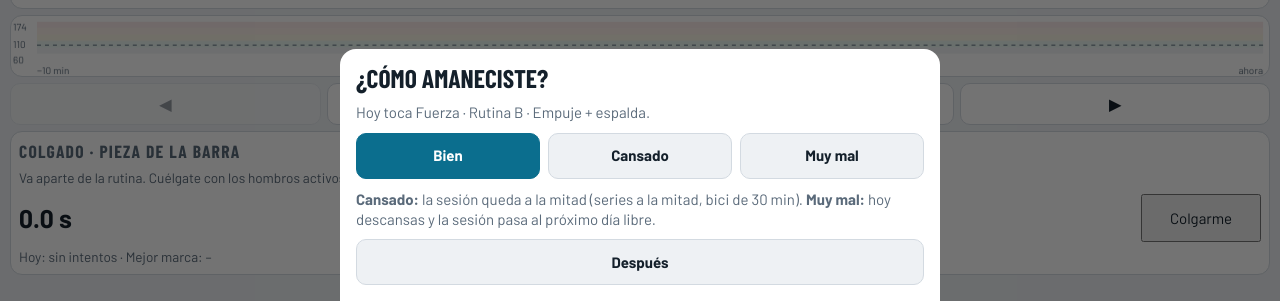
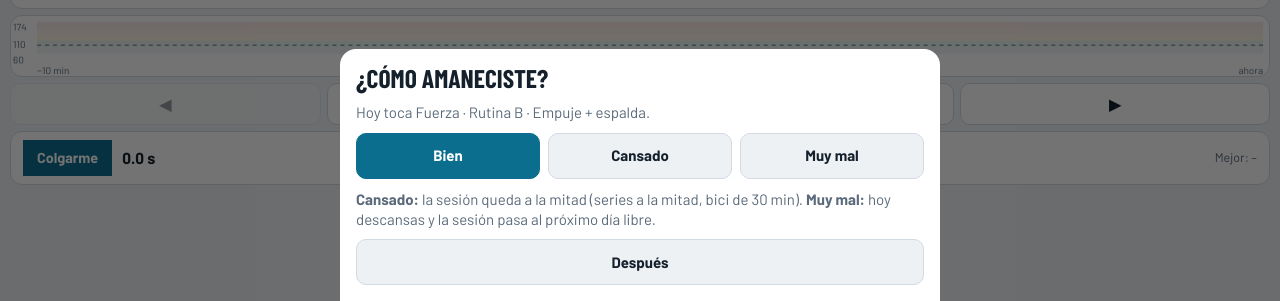
Before and after one commit to francisco-reategui/entrenamiento, a plain HTML site: page index.html in a window 1280 px wide. Shown: the part 499-800 px from the top of the page. Drawn offline with nearby package versions, Linux system fonts and the light colour scheme.

Commit message:
Tarjeta de colgado compacta
Co-Authored-By: Claude Sonnet 5.5 <noreply@anthropic.com>
Claude-Session: https://claude.ai/code/session_015UWEk5HLnrbS5jz1zRYhzi

```diff
--- a/index.html
+++ b/index.html
@@ -229,14 +229,12 @@ pre.txt { white-space: pre-wrap; font: 12px/1.45 ui-monospace, Menlo, Consolas,
       <button type="button" id="fEnd">Terminar</button>
       <button type="button" id="fNext" aria-label="Ejercicio siguiente">▶</button>
     </div>
-    <div class="card" id="hgCard">
-      <h3>Colgado · pieza de la barra</h3>
-      <p class="muted" style="margin:0 0 6px;font-size:.85rem">Va aparte de la rutina. Cuélgate con los hombros activos y suelta cuando no aguantes más.</p>
-      <div class="row" style="justify-content:space-between;align-items:center">
-        <b id="hgT" style="font-size:1.6rem;font-variant-numeric:tabular-nums">0.0 s</b>
+    <div class="card" id="hgCard" style="padding:8px 12px">
+      <div class="row" style="align-items:center;gap:10px;flex-wrap:nowrap">
         <button type="button" class="pri" id="hgB">Colgarme</button>
+        <b id="hgT" style="font-size:1rem;font-variant-numeric:tabular-nums;white-space:nowrap">0.0 s</b>
+        <span class="muted" id="hgL" style="font-size:.78rem;margin-left:auto;text-align:right"></span>
       </div>
-      <div class="muted" id="hgL" style="font-size:.85rem;margin-top:6px"></div>
     </div>
   </section>
 
@@ -1244,8 +1242,8 @@ var HG = { on: false, t0: 0 };
 function renderHg() {
   var l = ST.hang || [], best = 0, today = dkey(new Date()), tl = [];
   l.forEach(function (r) { if (r.s > best) best = r.s; if (dkey(new Date(r.t)) === today) tl.push(r.s); });
-  $('hgL').textContent = (tl.length ? 'Hoy: ' + tl.join(' s · ') + ' s · ' : 'Hoy: sin intentos · ') + 'Mejor marca: ' + (best ? best + ' s' : '–');
-  $('hgB').textContent = HG.on ? 'Soltar' : 'Colgarme'; $('hgB').className = 'pri'; $('hgB').style.background = HG.on ? 'var(--stop)' : ''; $('hgB').style.color = HG.on ? 'var(--stop-fg)' : ''; $('hgB').style.minWidth = '120px'; $('hgB').style.minHeight = '48px';
+  $('hgL').textContent = (tl.length ? 'Hoy: ' + tl.join(' · ') + ' s · ' : '') + 'Mejor: ' + (best ? best + ' s' : '–');
+  $('hgB').textContent = HG.on ? 'Soltar' : 'Colgarme'; $('hgB').className = 'pri'; $('hgB').style.background = HG.on ? 'var(--stop)' : 'var(--accent)'; $('hgB').style.color = HG.on ? 'var(--stop-fg)' : 'var(--accent-fg)'; $('hgB').style.borderColor = 'transparent'; $('hgB').style.fontWeight = '700'; $('hgB').style.minWidth = '0'; $('hgB').style.minHeight = '36px'; $('hgB').style.padding = '4px 12px'; $('hgB').style.fontSize = '.9rem';
 }
 function hgTick() { $('hgT').textContent = (HG.on ? (Date.now() - HG.t0) / 1000 : 0).toFixed(1) + ' s'; }
 $('hgB').addEventListener('click', function () {
--- a/sw.js
+++ b/sw.js
@@ -1,5 +1,5 @@
 // Plan 8 Semanas: funciona sin internet y se actualiza sola cuando hay conexión.
-const CACHE = 'plan8s-v20';
+const CACHE = 'plan8s-v21';
 const FILES = ['./', 'index.html', 'manifest.json', 'icon-192.png', 'icon-512.png', 'icon-maskable-512.png'];
 
 self.addEventListener('install', (e) => {
```
